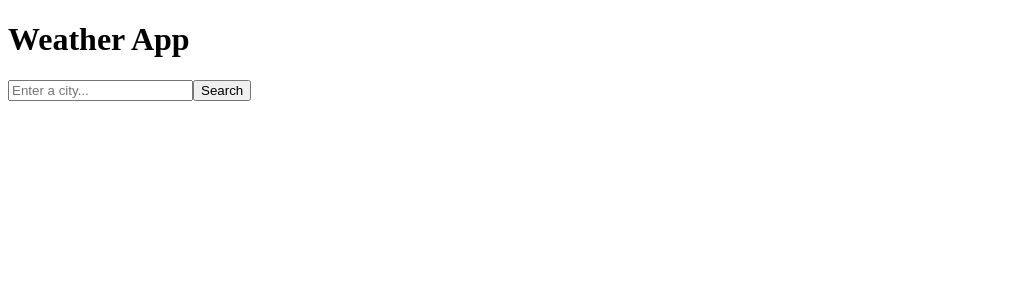
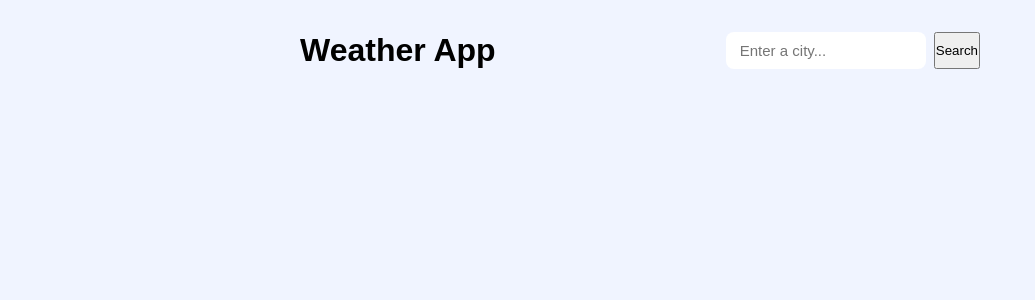
Before and after one commit to yegost/weather-app, a React (Vite) app: page / in a window 1280 px wide. Shown: the top 300 px of the page, without its empty margins (0-1035 px from the left). Built offline with nearby package versions, Linux system fonts and the light colour scheme; no server answers.

Commit message:
add styling on searchbar and weathercard

```diff
--- a/src/App.jsx
+++ b/src/App.jsx
@@ -1,7 +1,7 @@
 import { useState } from 'react';
-import SearchBar from './components/SearchBar';
-import Forecast from './components/Forecast';
-import WeatherCard from './components/WeatherCard';
+import SearchBar from './components/SearchBar/SearchBar';
+import Forecast from './components/Forecast/Forecast';
+import WeatherCard from './components/WeatherCard/WeatherCard';
 import { fetchWeather, fetchForecast } from './api/weather';
 
 export default function App() {
@@ -29,8 +29,11 @@ export default function App() {
 
   return(
     <div>
-      <h1>Weather App</h1>
-      <SearchBar city={city} setCity={setCity} handleSearch={handleSearch} />
+      <div className="top-bar">
+        <h1>Weather App</h1>
+        <SearchBar city={city} setCity={setCity} handleSearch={handleSearch} />
+      </div>
+
       {loading && <p>Loading...</p>}
       {error && <p>{error}</p>}
       {weather && (
--- /dev/null
+++ b/src/components/SearchBar/SearchBar.css
@@ -0,0 +1,22 @@
+.search-bar {
+    display: flex;
+    gap: 8px;
+}
+
+.search-bar input {
+    padding: 10px 14px;
+    border: none;
+    border-radius: 8px;
+    background: white;
+    font-size: 15px;
+    outline: none;
+    width: 200px;
+}
+
+.search-bar input:focus {
+    box-shadow: 0 0 0 2px #a0b4ff;
+}
+
+.search-bar button:hover {
+    background: #3a5a8a;
+}
--- a/src/components/SearchBar.jsx
+++ b/src/components/SearchBar/SearchBar.jsx
@@ -1,8 +1,9 @@
+import './SearchBar.css'
 import PropTypes from "prop-types"
 
 export default function SearchBar({ city, setCity, handleSearch }) {
     return(
-      <div>
+      <div className="search-bar">
         <input
             value={city}
             onChange={e => setCity(e.target.value)}
--- a/src/components/WeatherCard.jsx
+++ /dev/null
@@ -1,17 +0,0 @@
-import PropTypes from "prop-types"
-
-export default function WeatherCard({ weather }) {
-    return(
-        <div>
-            <h2>{weather.name}, {weather.sys.country}</h2>
-            <p>{Math.round(weather.main.temp)}°C</p>
-            <p>{weather.weather[0].description}</p>
-            <p>Humidity: {weather.main.humidity}%</p>
-            <p>Wind: {weather.wind.speed}m/s</p>
-        </div>
-    )
-}
-
-WeatherCard.propTypes = {
-    weather: PropTypes.object.isRequired
-}
--- /dev/null
+++ b/src/components/WeatherCard/WeatherCard.css
@@ -0,0 +1,39 @@
+.weather-card {
+    background: white;
+    border-radius: 16px;
+    padding: 2rem;
+    margin-bottom: 1rem;
+}
+
+.weather-card h2 {
+    font-size: 26px;
+    color: #666;
+    font-weight: 700;
+    margin-bottom: 8px;
+}
+
+.weather-card .temp {
+    font-size: 70px;
+    font-weight: 700;
+    line-height: 1;
+    color: #1a1a2e;
+}
+
+.weather-card .description {
+    font-size: 20px;
+    font-weight: 700;
+    color: #666;
+    text-transform: capitalize;
+    margin-top: 8px;
+}
+
+.weather-card .details {
+    display: flex;
+    gap: 1.5rem;
+    margin-top: 1.5rem;
+}
+
+.weather-card .details p {
+    font-size: 14px;
+    color: #666;
+}
--- /dev/null
+++ b/src/components/WeatherCard/WeatherCard.jsx
@@ -0,0 +1,20 @@
+import './WeatherCard.css'
+import PropTypes from "prop-types"
+
+export default function WeatherCard({ weather }) {
+    return(
+        <div className="weather-card">
+            <h2>{weather.name}, {weather.sys.country}</h2>
+            <p className="temp">{Math.round(weather.main.temp)}°C</p>
+            <p className="description">{weather.weather[0].description}</p>
+            <div className="details">
+                <p>Humidity: {weather.main.humidity}%</p>
+                <p>Wind: {weather.wind.speed}m/s</p>
+            </div>
+        </div>
+    )
+}
+
+WeatherCard.propTypes = {
+    weather: PropTypes.object.isRequired
+}
--- a/src/index.css
+++ b/src/index.css
@@ -0,0 +1,26 @@
+*, *::after, *::before {
+    margin: 0;
+    padding: 0;
+    box-sizing: border-box;
+}
+
+body {
+    font-family: sans-serif;
+    background: #f0f4ff;
+    min-height: 100vh;
+    display: flex;
+    justify-content: center;
+    padding: 2rem;
+}
+
+#root {
+    width: 100%;
+    max-width: 680px;
+}
+
+.top-bar {
+    display: flex;
+    justify-content: space-between;
+    align-items: center;
+    margin-bottom: 2rem;
+}
```
Also changed, not shown: src/components/Forecast/Forecast.css (added), src/components/Forecast/Forecast.jsx (renamed from src/components/Forecast.jsx).
